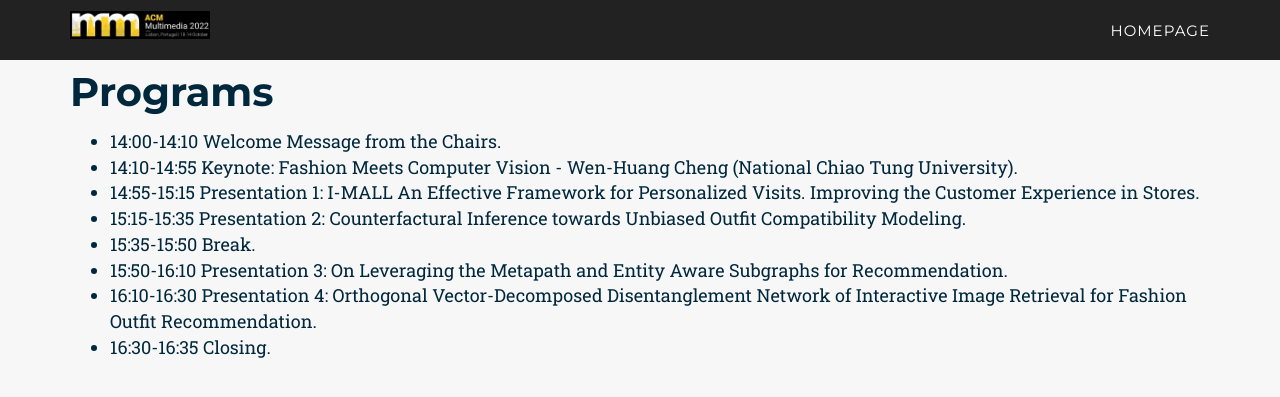
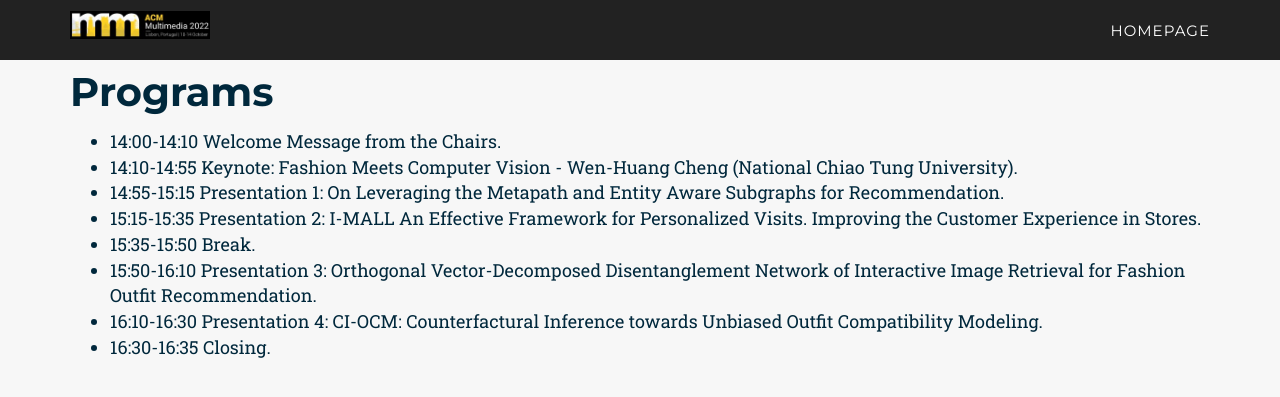
Before and after one commit to MCFR-MM22/MCFR-MM22.github.io, a Jekyll site: the page built from _2021_pages/programs.html, in a window 1280 px wide. Shown: the top 397 px of the page. Built offline with Jekyll 4.4.1, drawn with Linux system fonts in a browser that asks for light colours; some web fonts are replaced.

Commit message:
Update programs.html

```diff
--- a/_includes/2021_data/programs.html
+++ b/_includes/2021_data/programs.html
@@ -14,11 +14,11 @@
                     <ul>
                     <li>14:00-14:10 Welcome Message from the Chairs.</li>
                     <li>14:10-14:55 Keynote: Fashion Meets Computer Vision - Wen-Huang Cheng (National Chiao Tung University).</li>
-                    <li>14:55-15:15 Presentation 1: I-MALL An Effective Framework for Personalized Visits. Improving the Customer Experience in Stores.</li>
-                    <li>15:15-15:35 Presentation 2: Counterfactural Inference towards Unbiased Outfit Compatibility Modeling.</li>
+                    <li>14:55-15:15 Presentation 1: On Leveraging the Metapath and Entity Aware Subgraphs for Recommendation.</li>
+                    <li>15:15-15:35 Presentation 2: I-MALL An Effective Framework for Personalized Visits. Improving the Customer Experience in Stores.</li>
                     <li>15:35-15:50 Break.</li>
-                    <li>15:50-16:10 Presentation 3: On Leveraging the Metapath and Entity Aware Subgraphs for Recommendation.</li>
-                    <li>16:10-16:30 Presentation 4: Orthogonal Vector-Decomposed Disentanglement Network of Interactive Image Retrieval for Fashion Outfit Recommendation.</li>
+                    <li>15:50-16:10 Presentation 3: Orthogonal Vector-Decomposed Disentanglement Network of Interactive Image Retrieval for Fashion Outfit Recommendation.</li>
+                    <li>16:10-16:30 Presentation 4: CI-OCM: Counterfactural Inference towards Unbiased Outfit Compatibility Modeling.</li>
                     <li>16:30-16:35 Closing.</li>
                     </ul>
                     </font>
```
